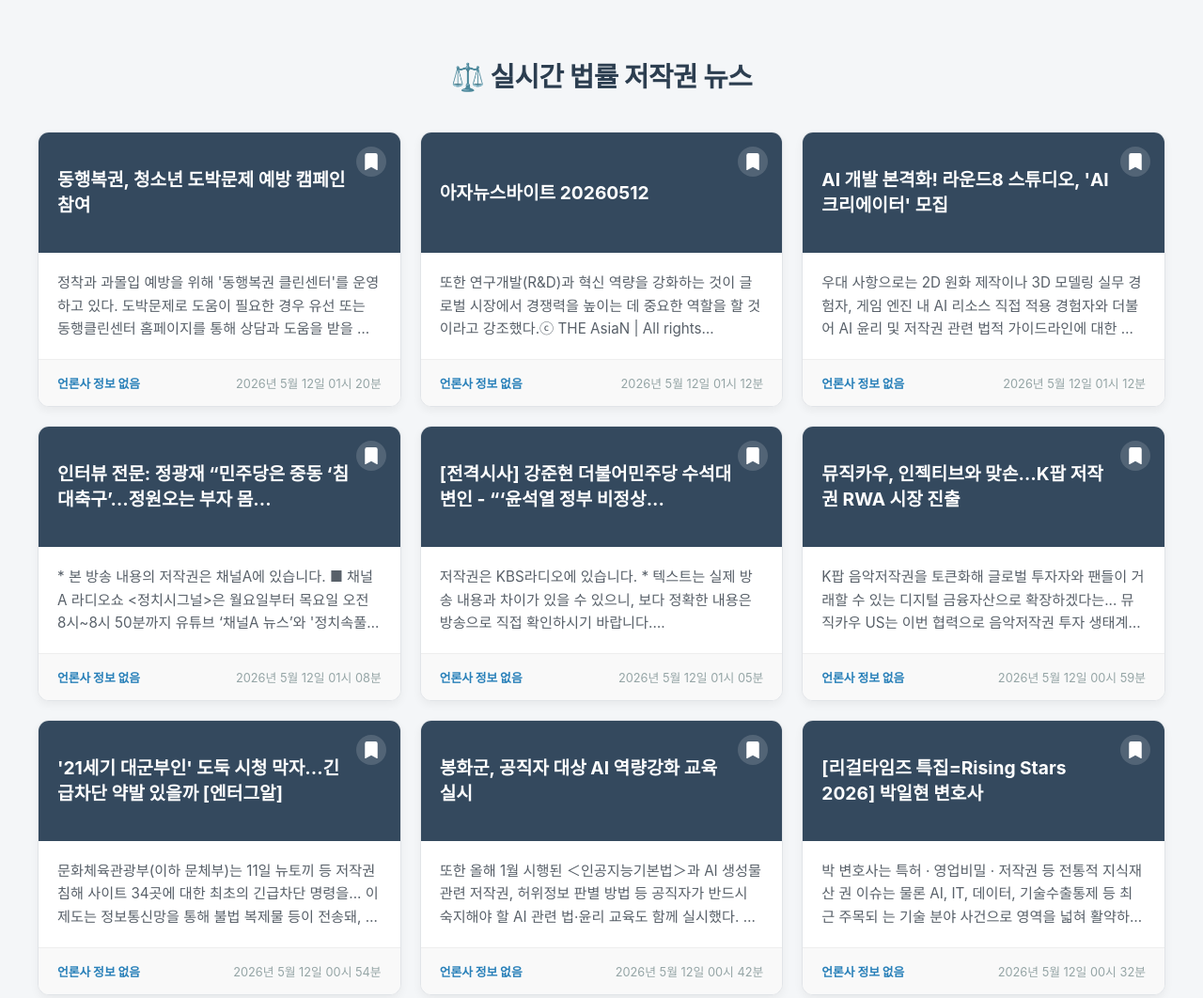
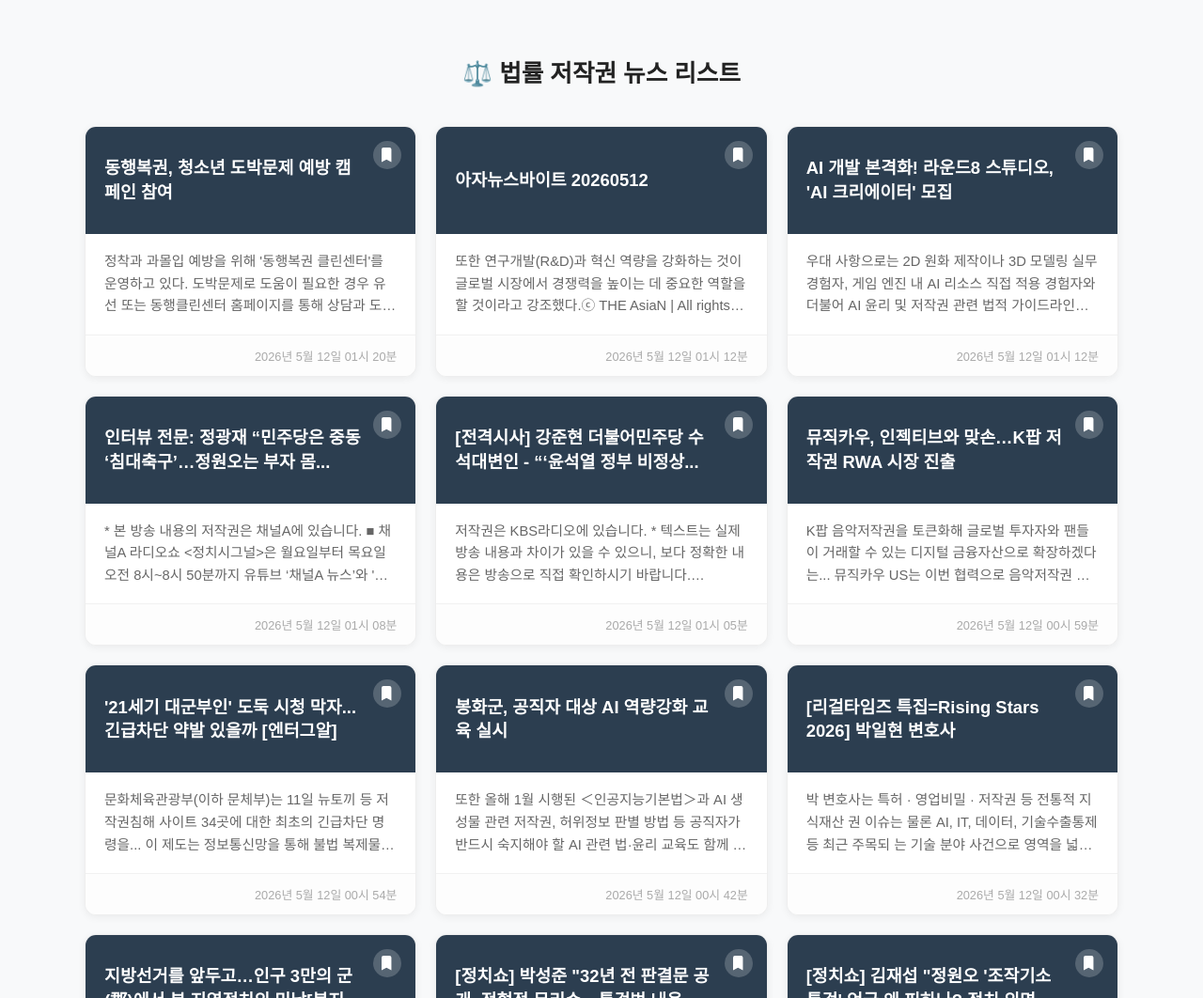
Before and after one commit to johnwoopark-cloud/koreacopylight, a plain HTML site: page index.html in a window 1280 px wide. Shown: the top 1062 px of the page at 94% size. Drawn offline with Linux system fonts and the light colour scheme.

Commit message:
Refactor styles and update HTML structure

```diff
--- a/index.html
+++ b/index.html
@@ -6,34 +6,33 @@
     <title>법률 저작권 뉴스 모니터링</title>
     <style>
         :root {
-            --bg-color: #f4f6f8;
+            --bg-color: #f8f9fa;
             --card-bg: #ffffff;
-            --header-bg: #34495e; /* 제목 영역 색상 */
-            --text-main: #2c3e50;
-            --text-sub: #586069;
-            --accent: #d35400; /* 저장 아이콘 강조색 */
+            --header-bg: #2c3e50;
+            --text-main: #333;
+            --text-sub: #666;
+            --accent: #e74c3c;
         }
 
         body {
-            font-family: 'Pretendard', -apple-system, sans-serif;
+            font-family: 'Pretendard', sans-serif;
             background-color: var(--bg-color);
             margin: 0;
             padding: 40px 20px;
-            color: var(--text-main);
         }
 
         h1 {
             text-align: center;
-            font-size: 1.8rem;
+            font-size: 1.6rem;
             margin-bottom: 40px;
-            letter-spacing: -0.5px;
+            color: #222;
         }
 
         .news-grid {
             display: grid;
-            grid-template-columns: repeat(auto-fill, minmax(340px, 1fr));
+            grid-template-columns: repeat(auto-fill, minmax(320px, 1fr));
             gap: 20px;
-            max-width: 1200px;
+            max-width: 1100px;
             margin: 0 auto;
         }
 
@@ -41,49 +40,48 @@
             background: var(--card-bg);
             border-radius: 12px;
             overflow: hidden;
-            box-shadow: 0 4px 10px rgba(0,0,0,0.05);
+            box-shadow: 0 2px 8px rgba(0,0,0,0.06);
             transition: transform 0.2s ease;
             display: flex;
             flex-direction: column;
-            border: 1px solid #e1e4e8;
+            border: 1px solid #eee;
         }
 
         .news-card:hover {
-            transform: translateY(-5px);
+            transform: translateY(-4px);
         }
 
-        /* 텍스트 헤더 (이미지 없음) */
+        /* 제목 영역 */
         .card-header-text {
             background: var(--header-bg);
-            padding: 24px 20px;
-            min-height: 80px;
+            padding: 22px 20px;
+            min-height: 70px;
             display: flex;
             align-items: center;
             position: relative;
         }
 
         .header-title-link {
-            color: #ffffff;
+            color: #fff;
             text-decoration: none;
-            font-size: 1.2rem;
+            font-size: 1.15rem;
             font-weight: 700;
             line-height: 1.4;
-            padding-right: 30px;
+            padding-right: 35px;
             display: -webkit-box;
             -webkit-line-clamp: 2;
             -webkit-box-orient: vertical;
             overflow: hidden;
         }
 
-        /* 저장 버튼 */
         .bookmark-btn {
             position: absolute;
             top: 15px;
             right: 15px;
-            background: rgba(255,255,255,0.15);
+            background: rgba(255,255,255,0.2);
             border: none;
-            width: 32px;
-            height: 32px;
+            width: 30px;
+            height: 30px;
             border-radius: 50%;
             cursor: pointer;
             display: flex;
@@ -92,17 +90,13 @@
             color: white;
         }
 
-        .bookmark-btn:hover {
-            background: var(--accent);
-        }
-
         .card-body {
-            padding: 20px;
+            padding: 18px 20px;
             flex-grow: 1;
         }
 
         .news-desc {
-            font-size: 0.95rem;
+            font-size: 0.92rem;
             color: var(--text-sub);
             line-height: 1.6;
             margin: 0;
@@ -112,59 +106,66 @@
             overflow: hidden;
         }
 
-        /* 하단 정보 (언론사 명칭 강조) */
+        /* 하단 푸터: 날짜만 표시 */
         .news-footer {
-            padding: 15px 20px;
-            background: #f9f9f9;
-            border-top: 1px solid #eee;
-            display: flex;
-            justify-content: space-between;
-            align-items: center;
+            padding: 12px 20px;
+            background: #fdfdfd;
+            border-top: 1px solid #f1f1f1;
+            text-align: right;
             font-size: 0.8rem;
-        }
-
-        .source-name {
-            font-weight: 800;
-            color: #2980b9; /* 언론사 명칭 색상 */
-            text-transform: uppercase;
-        }
-
-        .pub-date {
-            color: #95a5a6;
+            color: #aaa;
         }
 
         #my-list-section {
-            max-width: 1200px;
+            max-width: 1100px;
             margin: 60px auto;
             background: #fff;
-            padding: 20px;
+            padding: 25px;
             border-radius: 12px;
-            box-shadow: 0 1px 3px rgba(0,0,0,0.1);
+            border: 1px solid #ddd;
         }
 
         .saved-item {
             display: flex;
             justify-content: space-between;
-            padding: 10px;
-            border-bottom: 1px solid #f1f1f1;
+            padding: 12px;
+            border-bottom: 1px solid #f7f7f7;
         }
 
-        @media (max-width: 768px) {
+        .saved-link {
+            text-decoration: none;
+            color: #444;
+            font-size: 0.9rem;
+            line-height: 1.4;
+            flex: 1;
+        }
+
+        .del-btn {
+            background: #f1f1f1;
+            border: none;
+            padding: 4px 10px;
+            border-radius: 4px;
+            cursor: pointer;
+            font-size: 0.75rem;
+            margin-left: 10px;
+            color: #888;
+        }
+
+        @media (max-width: 600px) {
             .news-grid { grid-template-columns: 1fr; }
         }
     </style>
 </head>
 <body>
 
-<h1>⚖️ 실시간 법률 저작권 뉴스</h1>
+<h1>⚖️ 법률 저작권 뉴스 리스트</h1>
 
-<div class="news-grid" id="news-list">
-    </div>
+<div class="news-grid" id="news-list"></div>
 
 <div id="my-list-section">
-    <div style="display: flex; justify-content: space-between; align-items: center; margin-bottom: 15px;">
-        <h3 style="margin:0;">📌 저장된 기사 리스트</h3>
-        <button onclick="clearAll()" style="background:none; border:none; color:#bbb; cursor:pointer; font-size:0.8rem;">모두 삭제</button>
+    <div style="display: flex; justify-content: space-between; align-items: center; margin-bottom: 20px;">
+        <h3 style="margin:0;">📌 나중에 읽을 뉴스</h3>
+        <button onclick="clearAll()" style="background:none; border:none; color:#bbb; cursor:pointer; font-size:0.8rem;">모두 비우기</button>
     </div>
     <div id="saved-items-container"></div>
 </div>
@@ -199,7 +200,7 @@
                 displayNews(data);
             })
             .catch(err => {
-                document.getElementById('news-list').innerHTML = '<p style="text-align:center; grid-column: 1/-1;">데이터를 불러오는 중 오류가 발생했습니다.</p>';
+                document.getElementById('news-list').innerHTML = '<p style="grid-column: 1/-1; text-align:center;">데이터를 불러올 수 없습니다.</p>';
             });
     }
 
@@ -208,19 +209,15 @@
         container.innerHTML = '';
 
         items.forEach((item, index) => {
-            // 언론사 명칭 (source 필드가 없을 경우를 대비해 '알 수 없음' 처리)
-            const pressName = item.source || item.press || '언론사 정보 없음';
-            const formattedDate = formatKoreanDate(item.pubDate);
-
             const card = document.createElement('div');
             card.className = 'news-card';
 
             card.innerHTML = `
                 <div class="card-header-text">
                     <a href="${item.link}" target="_blank" class="header-title-link">${item.title}</a>
-                    <button class="bookmark-btn" onclick="saveToMyList(${index})" title="저장">
-                        <svg width="18" height="18" fill="currentColor" viewBox="0 0 16 16">
-                            <path d="M2 2v13.5a.5.5 0 0 0 .74.439L8 13.069l5.26 2.87A.5.5 0 0 0 14 15.5V2a2 2 0 0 0-2-2H4a2 2 0 0 0-2 2z"/>
+                    <button class="bookmark-btn" onclick="saveToMyList(${index})">
+                        <svg width="16" height="16" fill="currentColor" viewBox="0 0 16 16">
+                            <path d="M2 2v13.5l5.223-2.815 5.223 2.815V2a2 2 0 0 0-2-2H4a2 2 0 0 0-2 2z"/>
                         </svg>
                     </button>
                 </div>
@@ -228,8 +225,7 @@
                     <p class="news-desc">${item.description}</p>
                 </div>
                 <div class="news-footer">
-                    <span class="source-name">${pressName}</span>
-                    <span class="pub-date">${formattedDate}</span>
+                    <span>${formatKoreanDate(item.pubDate)}</span>
                 </div>
             `;
             container.appendChild(card);
@@ -244,14 +240,13 @@
             currentSaved.push({
                 title: item.title,
                 link: item.link,
-                press: item.source || item.press || '언론사 정보 없음',
                 date: formatKoreanDate(item.pubDate)
             });
             localStorage.setItem('myNewsList', JSON.stringify(currentSaved));
             loadSavedList();
-            alert('내 리스트에 저장되었습니다.');
+            alert('저장되었습니다.');
         } else {
-            alert('이미 저장된 기사입니다.');
+            alert('이미 저장된 뉴스입니다.');
         }
     }
 
@@ -260,16 +255,16 @@
         const currentSaved = JSON.parse(localStorage.getItem('myNewsList')) || [];
 
         if (currentSaved.length === 0) {
-            savedContainer.innerHTML = '<p style="color:#bbb; text-align:center; font-size:0.9rem; padding:20px;">저장된 내용이 없습니다.</p>';
+            savedContainer.innerHTML = '<p style="color:#ccc; text-align:center; padding:20px;">저장된 뉴스가 없습니다.</p>';
             return;
         }
 
         savedContainer.innerHTML = currentSaved.map((item, idx) => `
             <div class="saved-item">
-                <a href="${item.link}" target="_blank" style="text-decoration:none; color:#333; font-size:0.85rem; flex:1;">
-                    <span style="color:#2980b9; font-weight:bold;">[${item.press}]</span> ${item.title}
+                <a href="${item.link}" target="_blank" class="saved-link">
+                    <strong>[${item.date}]</strong> ${item.title}
                 </a>
-                <button onclick="deleteItem(${idx})" style="background:#f1f1f1; border:none; padding:3px 8px; border-radius:4px; cursor:pointer; font-size:0.7rem; margin-left:10px;">삭제</button>
+                <button class="del-btn" onclick="deleteItem(${idx})">삭제</button>
             </div>
         `).join('');
     }
@@ -282,7 +277,7 @@
     }
 
     function clearAll() {
-        if(confirm('모든 리스트를 비울까요?')) {
+        if(confirm('리스트를 모두 비우시겠습니까?')) {
             localStorage.removeItem('myNewsList');
             loadSavedList();
         }
```
